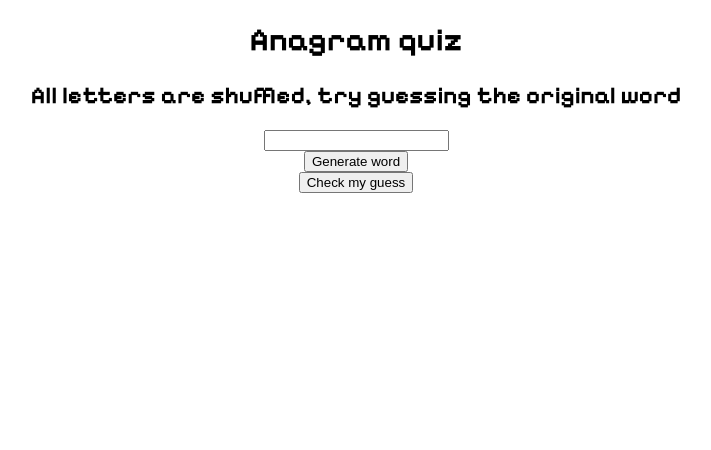
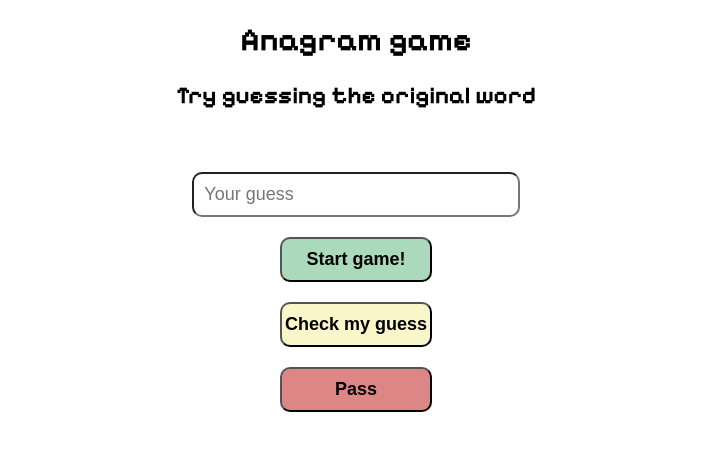
Before and after one commit to themolecatcher/anagram_project, a plain HTML site: page index.html in a window 1280 px wide. Both pictures are taken after a click on the button "Check my guess". Shown: the whole page, without its empty margins (284-995 px from the left). Drawn offline with Linux system fonts and the light colour scheme; a web font is replaced by a local one.

Commit message:
got rid off some bugs, for example being able to click the start game button more than once and added a pass button as well as some css

```diff
--- a/index.css
+++ b/index.css
@@ -1,13 +1,63 @@
 body {
     text-align: center;
     font-family: "Pixelify Sans", sans-serif;
+    box-sizing: border-box;
 }
 
-p, button {
+p, button, input {
     font-family: "Afacad", sans-serif;
+    font-size: 18px;
+}
+
+.anagramword {
+    letter-spacing: 2px;
+    font-size: 22px;
+    margin-bottom: 0;
+    font-weight: 700;
+    text-decoration-line: underline;
+    text-decoration-style: dashed;
+}
+
+.word-length {
+    margin: 0;
+}
+
+h2 {
+    margin-bottom: 0;
 }
 
 button {
     display: block;
+    width: 15%;
+    margin: 0 auto;
+    padding: 10px 0;
+    border-radius: 10px;
+    font-weight: 700;
+}
+
+.generate-button {
+    background-color: #AAD9BB;
+}
+
+.check-button {
+    background-color: #F9F7C9;
+}
+
+.pass-button {
+    background-color: #DC8686;
+}
+
+section {
+    display: flex;
+    flex-direction: column;
+    gap: 20px;
+    width: 80%;
     margin: 0 auto;
 }
+
+input {
+    width: 30%;
+    margin: 0 auto;
+    padding: 10px;
+    border-radius: 10px;
+}
--- a/index.html
+++ b/index.html
@@ -11,12 +11,19 @@
   </head>
 
   <body>
-    <h1>Anagram quiz</h1>
-    <h2>All letters are shuffled, try guessing the original word </h2>
+    <header>
+      <h1>Anagram game</h1>
+      <h2>Try guessing the original word </h2>
+  </header>
+
+  <section>
     <p class="anagramword" id="anagram"></p>
-    <input type="text" id="input-field"></input>
-    <button id="button">Generate word</button>
-    <button id="check-button">Check my guess</button>
+    <p class="word-length" id="word-length"></p>
+    <input type="text" id="input-field" placeholder="Your guess"></input>
+    <button class ="generate-button" id="generate-button">Start game!</button>
+    <button class="check-button" id="check-button">Check my guess</button>
+    <button class="pass-button" id="pass-button">Pass</button>
     <script src="index.js"></script>
+  </section>
   </body>
 </html>
--- a/index.js
+++ b/index.js
@@ -11,9 +11,12 @@ const generalWords = ["tablecloth", "angel", "meat", "armpit",
 "vine", "vetoed", "vast", "viewers", "vowels", "weather", "what", "waist", "wart", "wasps",
 "wipes", "worried", "yard", "zone", "zen"];
 
-const button = document.getElementById('button');
+const generateButton = document.getElementById('generate-button');
+const checkButton = document.getElementById('check-button');
+const passButton = document.getElementById('pass-button')
 const anagramWord = document.getElementById('anagram');
-const checkButton = document.getElementById('check-button');
+const wordLength = document.getElementById('word-length')
+
 let inputField = document.getElementById('input-field')
 let originalWord = getRandomWord(generalWords)
 
@@ -23,29 +26,43 @@ function getRandomWord(words) {
 }
 
 function shuffleWord(word) {
+  let shuffledWord = word;
+
+  while (shuffledWord === word) {
     const splitWord = word.split('');
     const shuffledArray = splitWord.sort(() => Math.random() - 0.5);
-  return shuffledArray.join('');
+    shuffledWord = shuffledArray.join('')
+}
+  return shuffledWord;
 }
 
 function displayShuffledWord() {
   const shuffledWord = shuffleWord(originalWord);
-  anagramWord.innerText = `${shuffledWord}, ${originalWord.length} letters long`;
+  anagramWord.innerText = shuffledWord;
+  wordLength.innerText = `${originalWord.length} letters long`;
 }
 
-button.addEventListener('click', displayShuffledWord);
-
-checkButton.addEventListener('click', () => {
+function checkGuess() {
   const guess = inputField.value.toLowerCase()
       if (guess === originalWord.toLowerCase()) {
           alert('Congrats!');
           inputField.value = '';
           originalWord = getRandomWord(generalWords)
           displayShuffledWord();
-    } else {
+  }   else {
         alert ('You guessed wrong, try again!')
         inputField.value = '';
   }
+}
+
+generateButton.addEventListener('click', () => {
+  displayShuffledWord();
+}, {once : true});
+
+checkButton.addEventListener('click', checkGuess)
+
+passButton.addEventListener('click', () => {
+    inputField.value = '';
+    originalWord = getRandomWord(generalWords)
+    displayShuffledWord();
 })
-
-inputField.addEventListener('input', checkGuess);
```
Lines whose indentation alone changed are shown as unchanged.
